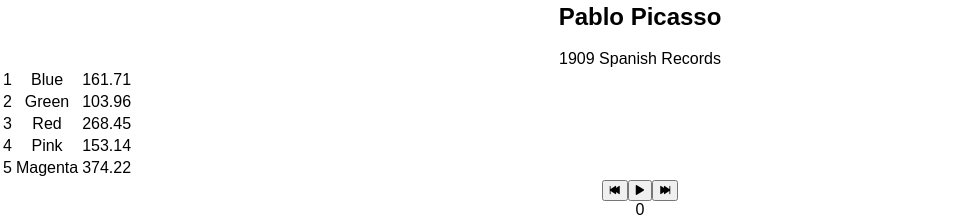
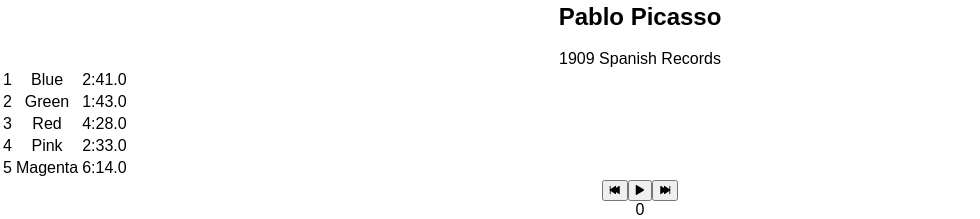
Before and after one commit to Yosolita1978/bloc-jams-react, a React (Create React App) app: page /album/the-colors in a window 1280 px wide. Shown: the part 720-939 px from the top of the page, without its empty margins (0-980 px from the left). Built offline with nearby package versions, Linux system fonts and the light colour scheme.

Commit message:
adjusting seconds

```diff
--- a/src/components/Album.js
+++ b/src/components/Album.js
@@ -55,11 +55,12 @@
       return '-:--;'
     }
     const min = Math.floor(time/60);
-    const seconds = Math.floor(time - min * 60);
+    const seconds = Math.round(Math.floor(time - min * 60));
+
     if (seconds < 10) {
-      return `${min}:0${seconds}`
+      return `${min}:0${seconds.toPrecision(3)}`
     } else {
-      return `${min}:${seconds}`
+      return `${min}:${seconds.toPrecision(3)}`
     }
    }
 
@@ -154,7 +155,7 @@
                  <tr className="song" key={index} onClick={() => this.handleSongClick(song)} onMouseEnter={() => this.handleHoverOn(song)} onMouseLeave={() => this.handleHoverOff(song)}>
                    <td> {this.btnHandler(song, index)} </td>
                    <td>{song.title}</td>
-                 <td>{song.duration}</td>
+                 <td>{this.formatTime(song.duration)}</td>
                </tr>
              )
              })}
```
